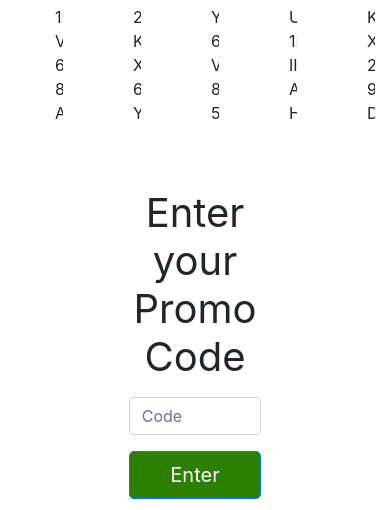
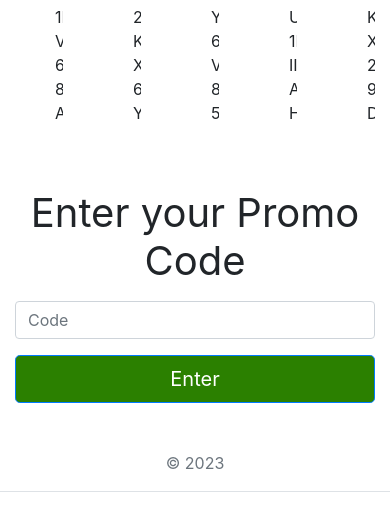
Before and after one commit to extrajake/distributor-test, a website: page index.html in a window 390 px wide. Shown: the part 633-1143 px from the top of the page. Drawn offline with nearby package versions, Linux system fonts and the light colour scheme.

Commit message:
changed width of code field

```diff
--- a/index.html
+++ b/index.html
@@ -104,7 +104,7 @@
     </div>
 
         <div class="row justify-content-center">
-            <div class="col-5">
+            <div class="col-xl-5 col-lg-5 col-md-5 col-sm-12">
     <form id ="codeForm" action="/" method="POST" class="form-signin mt-5">
       <h1 class="mb-3 font-weight-normal">Enter your Promo Code</h1>
       <label for="inputEmail" class="sr-only">Code</label>
```
